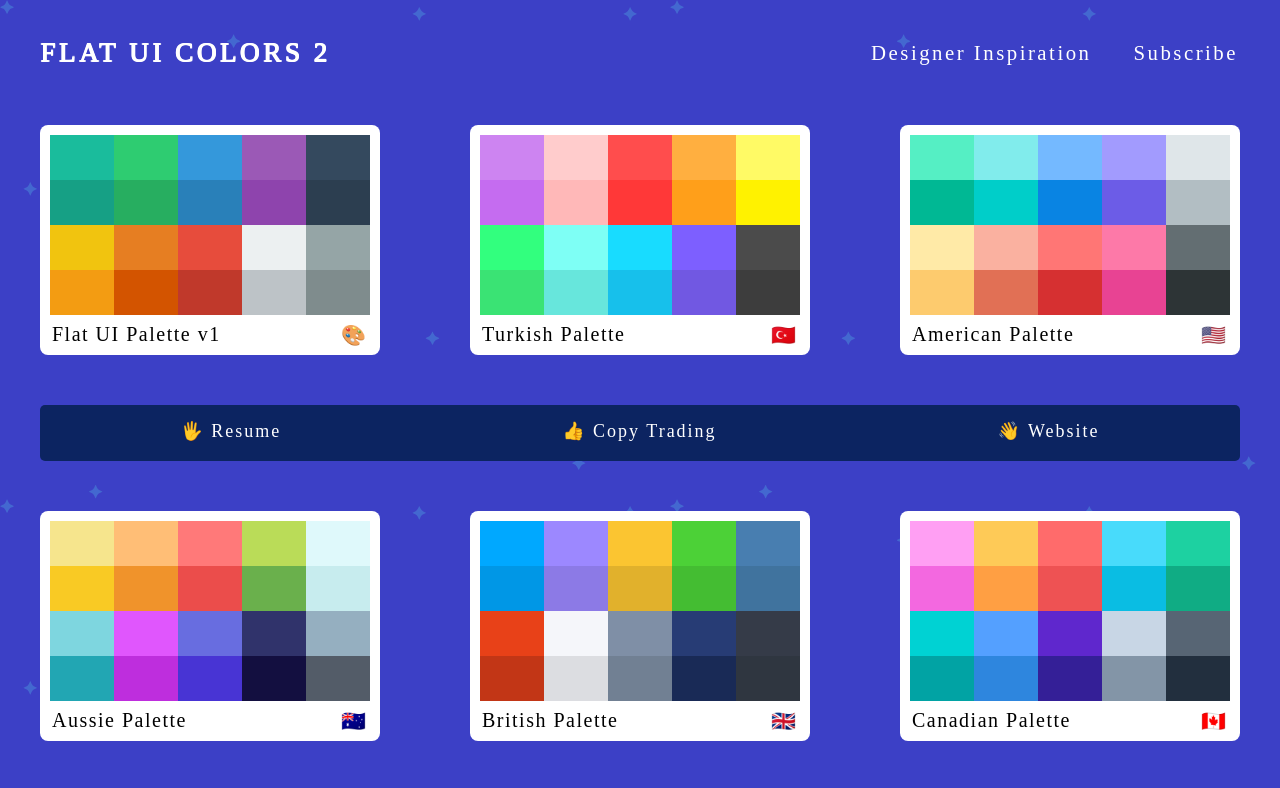
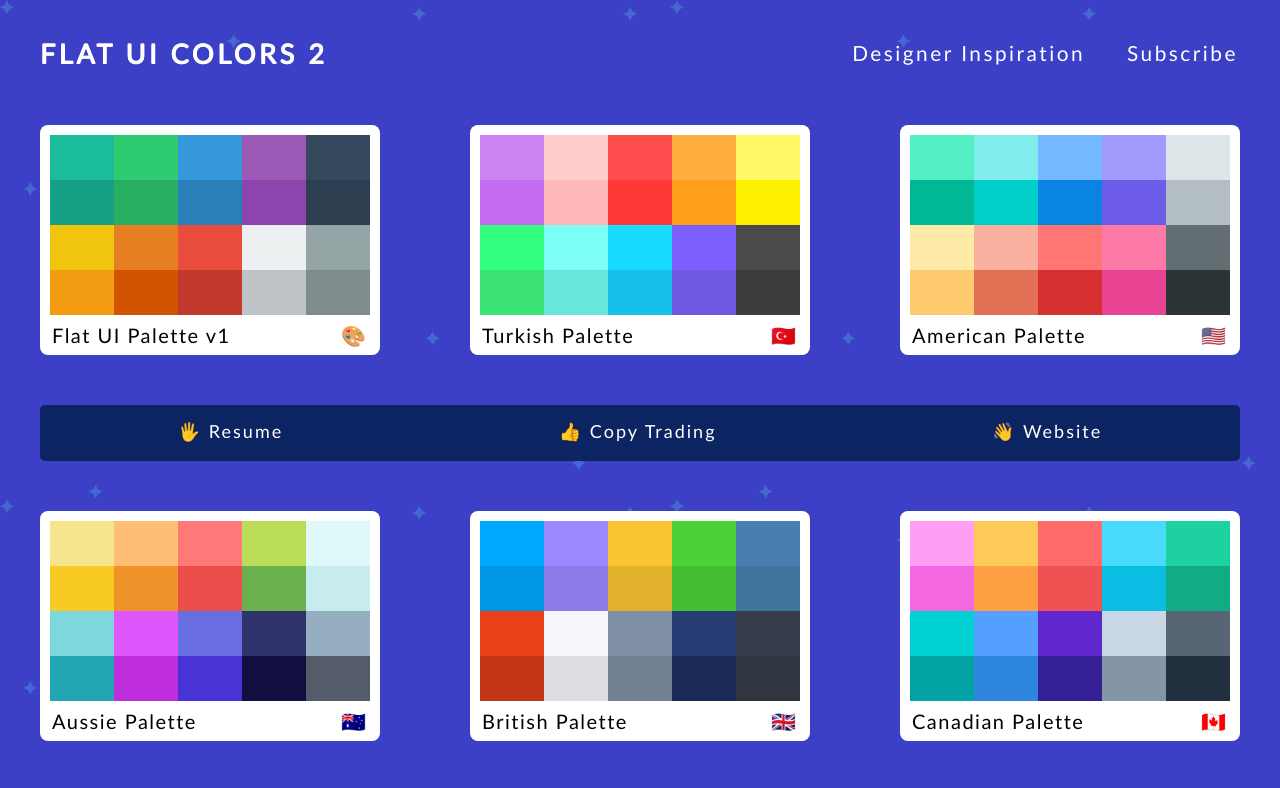
Before and after one commit to Alikhan67595/Clone-Website, a plain HTML site: page index.html in a window 1280 px wide. Shown: the top 788 px of the page. Drawn offline with Linux system fonts and the light colour scheme.

Commit message:
Update style.css

```diff
--- a/style.css
+++ b/style.css
@@ -4,7 +4,7 @@
     padding: 0;
     border: 0;
     color: #ffffff;
-    font-family: Barlow;
+    font-family: Calibri,Arial;
     user-select: none;
 }
 
```
